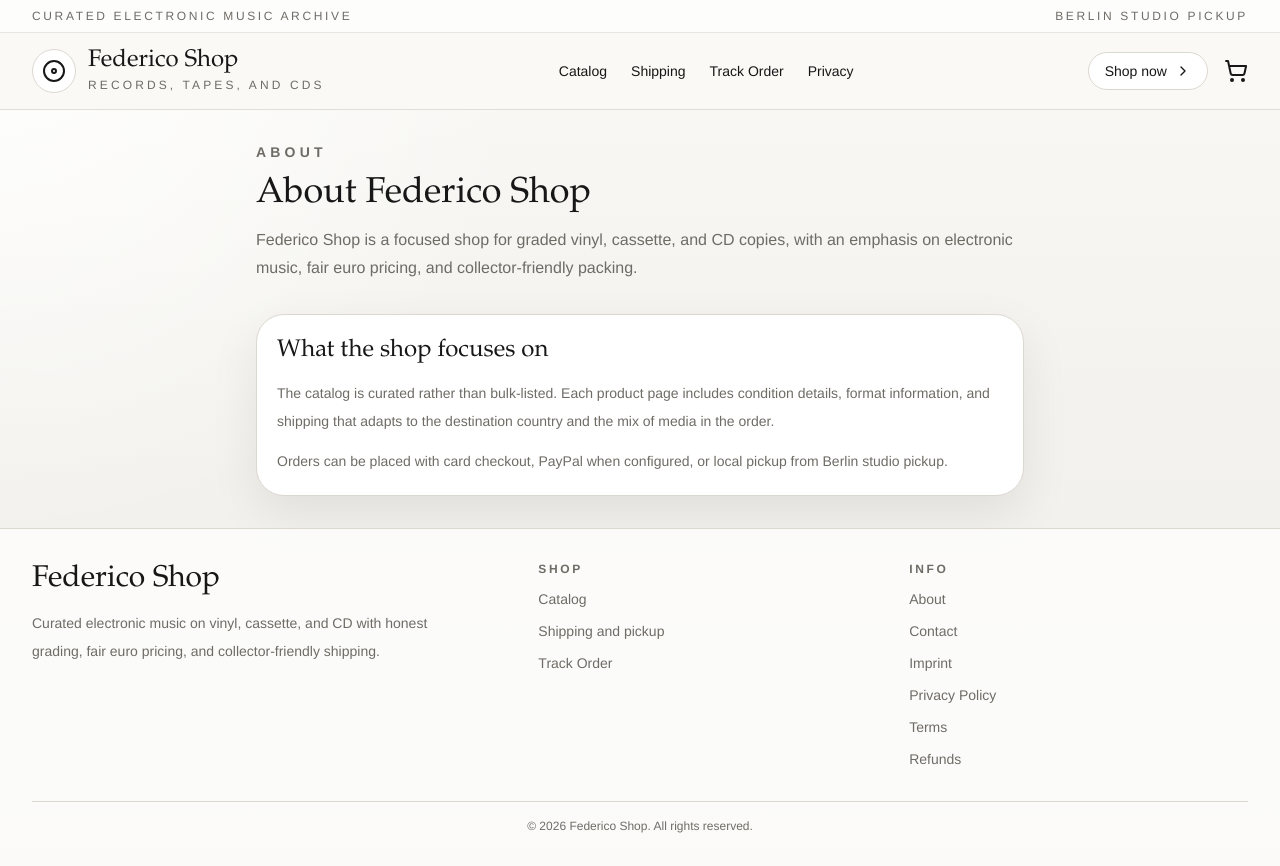
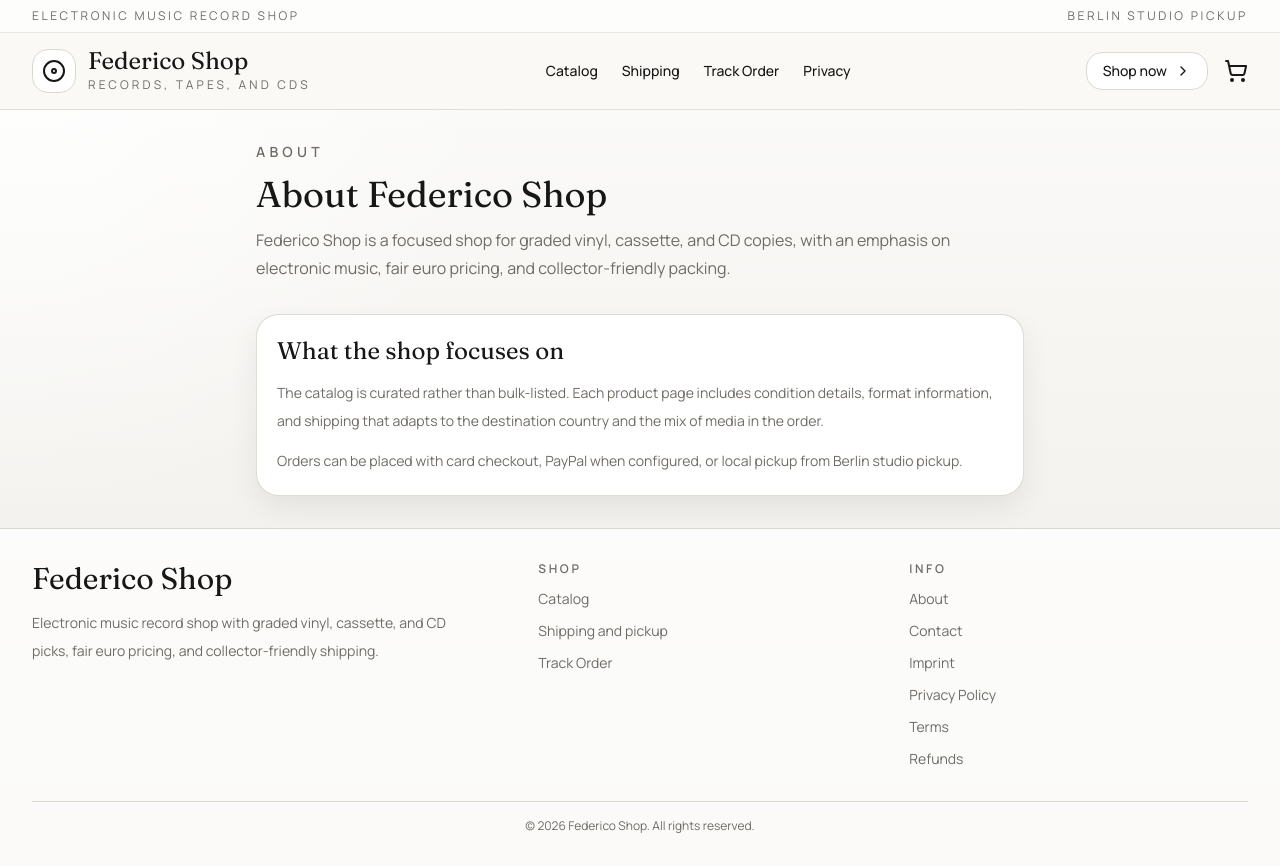
Before and after one commit to F1846/vinyl-marketplace-production, a Next.js app: page /about in a window 1280 px wide. Built offline with nearby package versions, Linux system fonts and the light colour scheme; no server answers.

Commit message:
Refresh storefront copy and SEO setup

```diff
--- a/src/app/layout.tsx
+++ b/src/app/layout.tsx
@@ -1,10 +1,23 @@
 import type { Metadata } from "next";
 import type { ReactNode } from "react";
+import { Fraunces, Manrope } from "next/font/google";
 import { SpeedInsights } from "@vercel/speed-insights/next";
 import "@/styles/globals.css";
 import { Header } from "@/components/layout/header";
 import { Footer } from "@/components/layout/footer";
 import { siteConfig } from "@/lib/site";
+
+const sansFont = Manrope({
+  subsets: ["latin"],
+  variable: "--font-sans",
+  display: "swap",
+});
+
+const serifFont = Fraunces({
+  subsets: ["latin"],
+  variable: "--font-serif",
+  display: "swap",
+});
 
 export const metadata: Metadata = {
   title: {
@@ -13,12 +26,25 @@ export const metadata: Metadata = {
   },
   metadataBase: new URL(siteConfig.baseUrl),
   description: siteConfig.description,
-  keywords: ["vinyl", "records", "cassettes", "CDs", "electronic music", "techno", "house", "trance"],
+  applicationName: siteConfig.name,
+  keywords: [
+    "vinyl records",
+    "electronic music record shop",
+    "techno vinyl",
+    "house records",
+    "EBM records",
+    "cassettes",
+    "CDs",
+    "Berlin record shop",
+  ],
+  authors: [{ name: siteConfig.name }],
+  category: "music store",
   openGraph: {
     title: siteConfig.name,
     description: siteConfig.description,
     type: "website",
     url: siteConfig.baseUrl,
+    siteName: siteConfig.name,
   },
   alternates: {
     canonical: siteConfig.baseUrl,
@@ -28,12 +54,29 @@ export const metadata: Metadata = {
     title: siteConfig.name,
     description: siteConfig.description,
   },
+  robots: {
+    index: true,
+    follow: true,
+    nocache: false,
+    googleBot: {
+      index: true,
+      follow: true,
+      "max-image-preview": "large",
+      "max-snippet": -1,
+      "max-video-preview": -1,
+    },
+  },
+  verification: {
+    google: process.env.GOOGLE_SITE_VERIFICATION,
+  },
 };
 
 export default function RootLayout({ children }: { children: ReactNode }) {
   return (
     <html lang="en">
-      <body className="flex min-h-screen flex-col bg-background font-sans text-foreground antialiased">
+      <body
+        className={`${sansFont.variable} ${serifFont.variable} flex min-h-screen flex-col bg-background font-sans text-foreground antialiased`}
+      >
         <Header />
         <main className="container mx-auto flex-1 px-4 py-8 sm:px-6 lg:px-8">{children}</main>
         <Footer />
--- a/src/app/page.tsx
+++ b/src/app/page.tsx
@@ -32,10 +32,24 @@ export default async function HomePage() {
       current === null ? product.priceCents : Math.min(current, product.priceCents),
     null
   );
+  const storefrontStructuredData = {
+    "@context": "https://schema.org",
+    "@type": "MusicStore",
+    name: siteConfig.name,
+    url: siteConfig.baseUrl,
+    description: siteConfig.description,
+    areaServed: "Europe",
+    paymentAccepted: ["PayPal", "Credit Card", "Local Pickup"],
+  };
 
   return (
     <div className="space-y-12">
-      <section className="grid gap-8 overflow-hidden rounded-[2rem] border border-border bg-[linear-gradient(135deg,rgba(255,255,255,0.95),rgba(241,240,236,0.92))] px-6 py-10 shadow-soft lg:grid-cols-[1.1fr_0.9fr] lg:px-10 lg:py-14">
+      <script
+        type="application/ld+json"
+        dangerouslySetInnerHTML={{ __html: JSON.stringify(storefrontStructuredData) }}
+      />
+
+      <section className="grid gap-8 overflow-hidden rounded-[1.75rem] border border-border bg-[linear-gradient(135deg,rgba(255,255,255,0.96),rgba(243,242,238,0.96))] px-6 py-10 shadow-card lg:grid-cols-[1.1fr_0.9fr] lg:px-10 lg:py-14">
         <div className="space-y-8">
           <div className="inline-flex items-center gap-2 rounded-full border border-border bg-white px-4 py-2 text-xs font-semibold uppercase tracking-[0.22em] text-muted">
             <RecordIcon className="h-4 w-4 text-foreground" />
@@ -43,12 +57,11 @@ export default async function HomePage() {
           </div>
           <div className="space-y-5">
             <h1 className="max-w-3xl font-serif text-5xl leading-none text-foreground sm:text-6xl">
-              Records worth opening the parcel for.
+              Records worth having on the shelf.
             </h1>
             <p className="max-w-2xl text-lg leading-8 text-muted">
-              {siteConfig.name} brings together graded electronic music on vinyl,
-              cassette, and CD with clean pricing in euro and collector-friendly
-              shipping.
+              {siteConfig.name} is an electronic music record shop with graded vinyl,
+              cassette, and CD finds, fair euro pricing, and collector-friendly shipping.
             </p>
           </div>
           <div className="flex flex-wrap gap-3">
@@ -60,17 +73,17 @@ export default async function HomePage() {
             </Link>
           </div>
           <div className="grid gap-4 sm:grid-cols-3">
-            <div className="rounded-[1.5rem] border border-border bg-white p-4">
+            <div className="rounded-[1.2rem] border border-border bg-white p-4 shadow-card">
               <p className="text-xs uppercase tracking-[0.2em] text-muted">Available now</p>
               <p className="mt-2 font-serif text-4xl text-foreground">{count ?? 0}</p>
             </div>
-            <div className="rounded-[1.5rem] border border-border bg-white p-4">
+            <div className="rounded-[1.2rem] border border-border bg-white p-4 shadow-card">
               <p className="text-xs uppercase tracking-[0.2em] text-muted">From</p>
               <p className="mt-2 font-serif text-4xl text-foreground">
                 {cheapest === null ? "0 EUR" : formatEuroFromCents(cheapest)}
               </p>
             </div>
-            <div className="rounded-[1.5rem] border border-border bg-white p-4">
+            <div className="rounded-[1.2rem] border border-border bg-white p-4 shadow-card">
               <p className="text-xs uppercase tracking-[0.2em] text-muted">Format mix</p>
               <p className="mt-2 font-serif text-3xl text-foreground">Vinyl / Tape / CD</p>
             </div>
--- a/src/components/catalog/product-card.tsx
+++ b/src/components/catalog/product-card.tsx
@@ -38,7 +38,7 @@ export function ProductCard({ product, compact = false }: ProductCardProps) {
   return (
     <Link
       href={`/products/${product.id}`}
-      className="group block overflow-hidden rounded-[1.75rem] border border-border bg-surface shadow-soft transition duration-300 hover:-translate-y-1 hover:border-foreground/15"
+      className="group block overflow-hidden rounded-[1.4rem] border border-border/90 bg-surface shadow-card transition duration-300 hover:-translate-y-1 hover:border-foreground/15"
     >
       <div className="relative aspect-square overflow-hidden bg-[#ebe8e1]">
         {imageUrl ? (
--- a/src/components/layout/header.tsx
+++ b/src/components/layout/header.tsx
@@ -8,13 +8,13 @@ export function Header() {
     <header className="sticky top-0 z-50 border-b border-border/80 bg-[rgba(250,249,246,0.92)] backdrop-blur">
       <div className="border-b border-border/60 bg-white/70">
         <div className="container mx-auto flex max-w-7xl items-center justify-between px-4 py-2 text-xs uppercase tracking-[0.22em] text-muted sm:px-6 lg:px-8">
-          <span>Curated electronic music archive</span>
+          <span>{siteConfig.tagline}</span>
           <span>{siteConfig.pickupLabel}</span>
         </div>
       </div>
       <div className="container mx-auto flex max-w-7xl items-center justify-between gap-6 px-4 py-4 sm:px-6 lg:px-8">
         <Link href="/" className="flex items-center gap-3 text-foreground">
-          <span className="flex h-11 w-11 items-center justify-center rounded-full border border-border bg-white">
+          <span className="flex h-11 w-11 items-center justify-center rounded-[1rem] border border-border bg-white">
             <RecordIcon className="h-6 w-6" />
           </span>
           <span>
@@ -41,7 +41,7 @@ export function Header() {
         </nav>
 
         <div className="flex items-center gap-4">
-          <Link href="/catalog" className="hidden items-center gap-2 rounded-full border border-border bg-white px-4 py-2 text-sm font-medium text-foreground transition-colors hover:border-foreground/20 hover:bg-surface-hover md:inline-flex">
+          <Link href="/catalog" className="hidden items-center gap-2 rounded-[1rem] border border-border bg-white px-4 py-2 text-sm font-medium text-foreground transition-colors hover:border-foreground/20 hover:bg-surface-hover md:inline-flex">
             Shop now <ChevronRight className="h-4 w-4" />
           </Link>
           <Link href="/cart" className="relative text-foreground transition-colors hover:text-accent" aria-label="View cart">
--- a/src/lib/site.ts
+++ b/src/lib/site.ts
@@ -17,12 +17,12 @@ export const siteConfig = {
   name: "Federico Shop",
   shortName: "Federico Shop",
   description:
-    "Curated electronic music on vinyl, cassette, and CD with honest grading, fair euro pricing, and collector-friendly shipping.",
-  tagline: "Curated records, tapes, and CDs for collectors.",
+    "Electronic music record shop with graded vinyl, cassette, and CD picks, fair euro pricing, and collector-friendly shipping.",
+  tagline: "Electronic music record shop",
   supportEmail: emailFromAddress() ?? "hello@federicoshop.de",
   baseUrl:
     clean(process.env.NEXT_PUBLIC_SITE_URL) ?? "https://www.federicoshop.de",
-  pickupLabel: clean(process.env.STORE_PICKUP_LABEL) ?? "Berlin studio pickup",
+  pickupLabel: clean(process.env.STORE_PICKUP_LABEL) ?? "Berlin local pickup",
   pickupNote:
     clean(process.env.STORE_PICKUP_NOTE) ??
     "Pickup is arranged by email after your order is placed.",
--- a/src/styles/globals.css
+++ b/src/styles/globals.css
@@ -13,8 +13,8 @@
   body {
     min-height: 100vh;
     background:
-      radial-gradient(circle at top left, rgba(255, 255, 255, 0.95), transparent 35%),
-      linear-gradient(180deg, #faf9f6 0%, #f4f3ef 40%, #efede8 100%);
+      radial-gradient(circle at top left, rgba(255, 255, 255, 0.96), transparent 34%),
+      linear-gradient(180deg, #fcfcfb 0%, #f6f5f2 42%, #eeece7 100%);
   }
 
   ::selection {
@@ -25,7 +25,7 @@
 
 @layer components {
   .btn {
-    @apply inline-flex items-center justify-center gap-2 rounded-full px-4 py-2.5 text-sm font-medium transition-all focus:outline-none focus:ring-2 focus:ring-accent focus:ring-offset-2 focus:ring-offset-background disabled:cursor-not-allowed disabled:opacity-50;
+    @apply inline-flex items-center justify-center gap-2 rounded-[1rem] px-4 py-2.5 text-sm font-semibold transition-all focus:outline-none focus:ring-2 focus:ring-accent focus:ring-offset-2 focus:ring-offset-background disabled:cursor-not-allowed disabled:opacity-50;
   }
 
   .btn-primary {
@@ -41,7 +41,7 @@
   }
 
   .input {
-    @apply w-full rounded-2xl border border-border bg-surface px-4 py-3 text-sm text-foreground placeholder:text-muted focus:border-accent focus:outline-none focus:ring-1 focus:ring-accent;
+    @apply w-full rounded-[1rem] border border-border bg-surface px-4 py-3 text-sm text-foreground placeholder:text-muted focus:border-accent focus:outline-none focus:ring-1 focus:ring-accent;
   }
 
   .label {
@@ -49,7 +49,7 @@
   }
 
   .card {
-    @apply rounded-[1.75rem] border border-border bg-surface p-5 shadow-soft;
+    @apply rounded-[1.4rem] border border-border/90 bg-surface p-5 shadow-card;
   }
 
   .badge {
--- a/tailwind.config.ts
+++ b/tailwind.config.ts
@@ -19,8 +19,8 @@ export default {
         success: "#157347",
       },
       fontFamily: {
-        sans: ["'Helvetica Neue'", "'Avenir Next'", "sans-serif"],
-        serif: ["Iowan Old Style", "Palatino Linotype", "Book Antiqua", "Georgia", "serif"],
+        sans: ["var(--font-sans)", "sans-serif"],
+        serif: ["var(--font-serif)", "serif"],
         mono: ["JetBrains Mono", "Fira Code", "monospace"],
       },
       fontSize: {
@@ -34,7 +34,8 @@ export default {
         "4xl": ["2.25rem", { lineHeight: "2.5rem" }],
       },
       boxShadow: {
-        soft: "0 18px 50px rgba(15, 15, 15, 0.08)",
+        soft: "0 18px 44px rgba(15, 15, 15, 0.08)",
+        card: "0 12px 30px rgba(17, 17, 17, 0.07)",
       },
     },
   },
```
Also changed, not shown: src/app/robots.ts (added, +21 -0 lines), src/app/sitemap.ts (added, +41 -0 lines).
